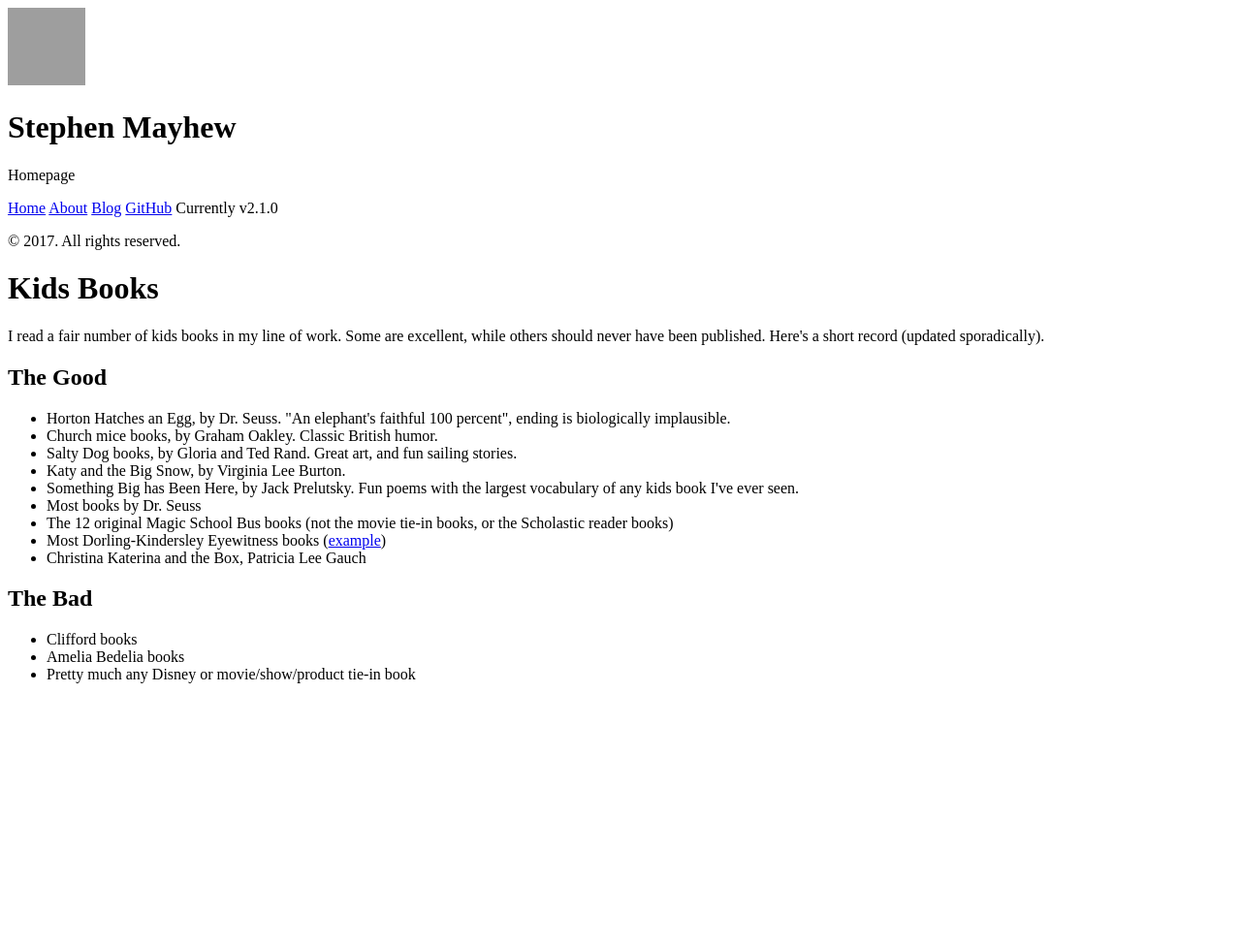
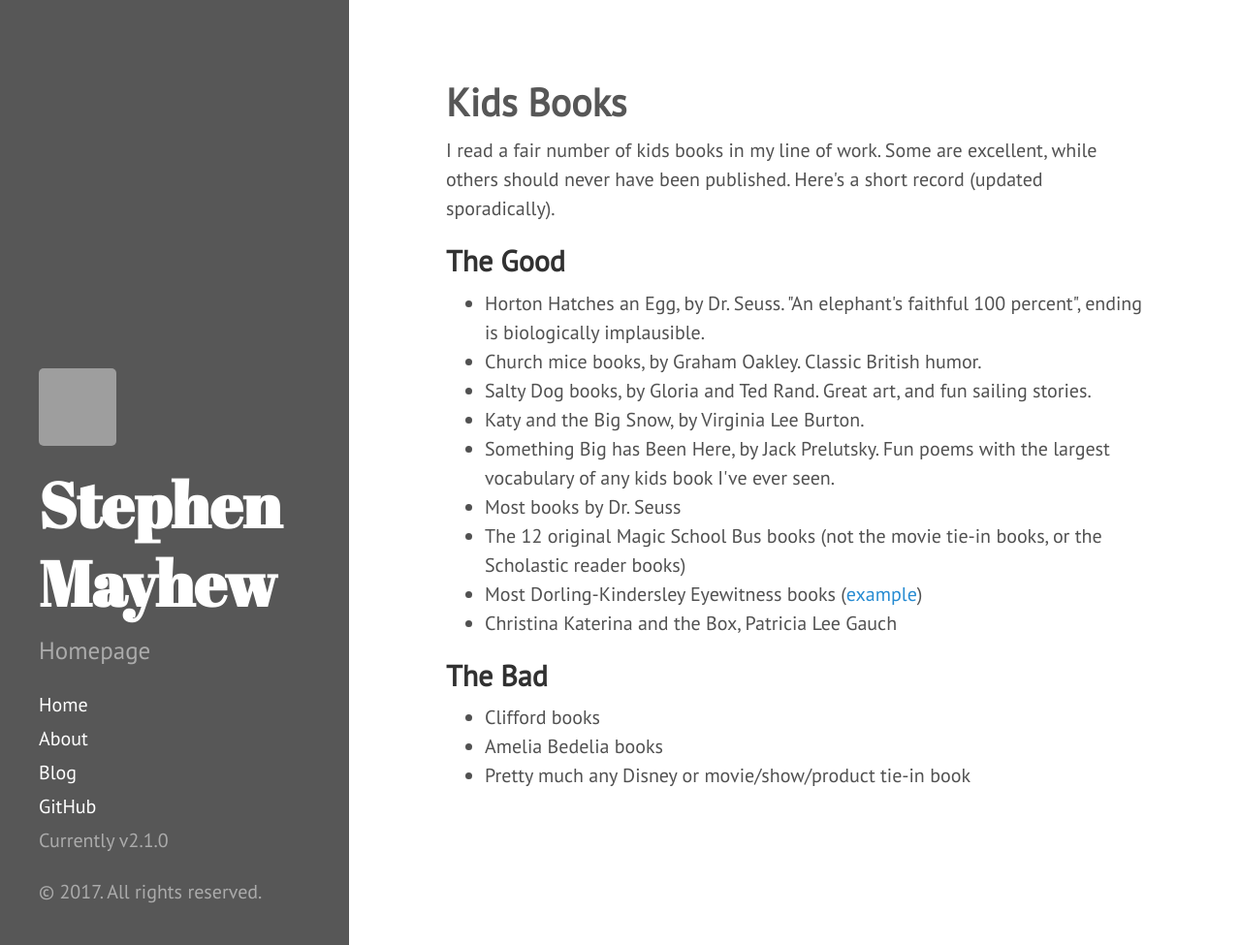
Before and after one commit to mayhewsw/mayhewsw.github.io, a Jekyll site: the page built from _posts/2017-09-15-kids-books.html, in a window 1280 px wide and 975 px high. Shown: the whole window at 97% size. Built offline with Jekyll 4.4.1, drawn with Linux system fonts in a browser that asks for light colours; nearby versions of some CDN libraries; library files that are not in the unit come from our copies; grey boxes are pictures that could not be loaded.

Commit message:
Updated to reflect the new Jekyll (3.6)

```diff
--- a/_config.yml
+++ b/_config.yml
@@ -9,7 +9,7 @@ title:            Stephen Mayhew
 tagline:          'Homepage'
 description:      'Homepage'
 url:              http://mayhewsw.github.io
-baseurl:          /
+baseurl:
 
 author:
   name:           'Stephen Mayhew'
@@ -22,6 +22,6 @@ version:          2.1.0
 github:
   repo:           https://github.com/mayhewsw
 
-gems: [jekyll-paginate]
+plugins: [jekyll-paginate]
 paginate: 5
 paginate_path: "/blog/page:num/"
--- a/_includes/head.html
+++ b/_includes/head.html
@@ -15,9 +15,9 @@
   </title>
 
   <!-- CSS -->
-  <link rel="stylesheet" href="{{ site.baseurl }}public/css/poole.css">
-  <link rel="stylesheet" href="{{ site.baseurl }}public/css/syntax.css">
-  <link rel="stylesheet" href="{{ site.baseurl }}public/css/hyde.css">
+  <link rel="stylesheet" href="{{ '/public/css/' | relative_url }}poole.css">
+  <link rel="stylesheet" href="{{ '/public/css/' | relative_url }}syntax.css">
+  <link rel="stylesheet" href="{{ '/public/css/' | relative_url }}hyde.css">
   <!--<link rel="stylesheet" href="http://fonts.googleapis.com/css?family=PT+Sans:400,400italic,700|Abril+Fatface">-->
   <link href='https://fonts.googleapis.com/css?family=PT+Sans:400,400italic' rel='stylesheet' type='text/css'>
   <link href='https://fonts.googleapis.com/css?family=Abril+Fatface' rel='stylesheet' type='text/css'>
@@ -26,11 +26,11 @@
   <link rel="apple-touch-icon-precomposed" sizes="144x144" href="{{ site.baseurl }}public/apple-touch-icon-144-precomposed.png">
   <link rel="shortcut icon" href="https://s.gravatar.com/avatar/0fc9410e035c29e3ed7d07465c27f68a?s=16">
 
-  <script src="{{ site.baseurl }}public/js/jquery-3.2.1.min.js"></script>
-  <script src="{{ site.baseurl }}public/js/d3.v3.min.js"></script>
-  <script src="{{ site.baseurl }}public/js/myjs.js"></script>
-  <script src="{{ site.baseurl }}public/js/raphael.min.js"></script>
-  <script src="{{ site.baseurl }}public/js/jquery.usmap.js"></script>
+  <script src="{{ '/public/js/' | relative_url }}jquery-3.2.1.min.js"></script>
+  <script src="{{ '/public/js/' | relative_url }}d3.v3.min.js"></script>
+  <script src="{{ '/public/js/' | relative_url }}myjs.js"></script>
+  <script src="{{ '/public/js/' | relative_url }}raphael.min.js"></script>
+  <script src="{{ '/public/js/' | relative_url }}jquery.usmap.js"></script>
 
 
   <!-- RSS -->
```
